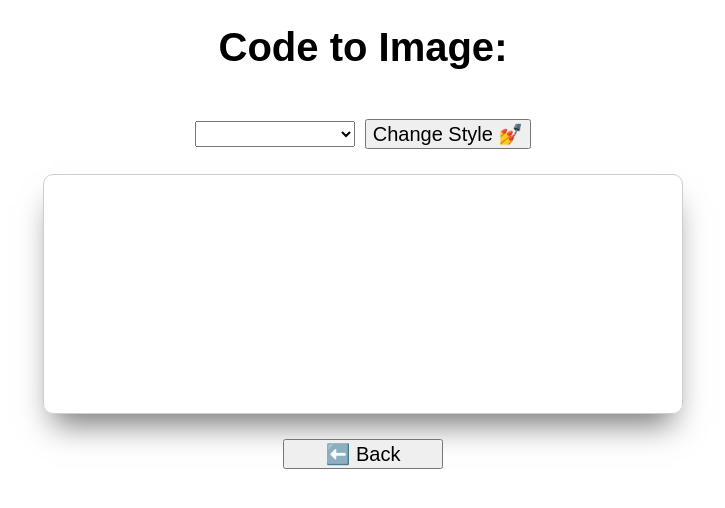
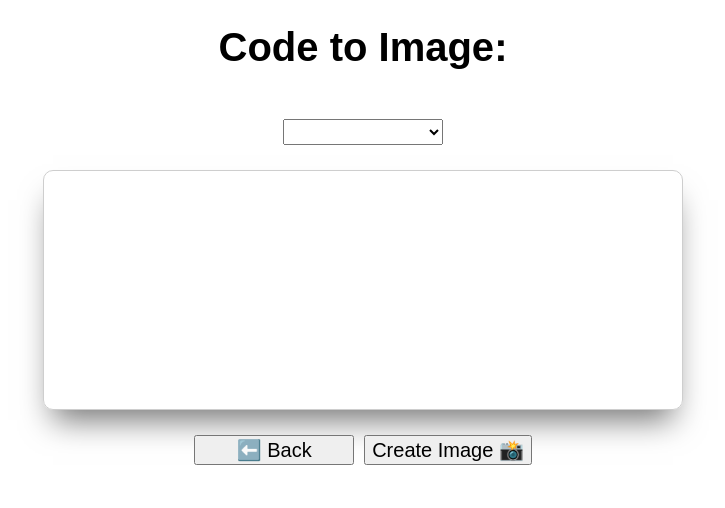
Before and after one commit to Rishi-42/code_image_generator, a Flask app: template templates/style_selection.html in a window 1280 px wide. Shown: the top 508 px of the page, without its empty margins (277-1002 px from the left). Run offline with Flask 3, Linux system fonts and the light colour scheme; the template is opened without the code that fills it, so the values that code supplies are empty.

Commit message:
Added features to get image screenshot and save it.

```diff
--- a/app.py
+++ b/app.py
@@ -10,11 +10,14 @@ from pygments import highlight
 from pygments.formatters import HtmlFormatter
 from pygments.lexers import Python3Lexer
 from pygments.styles import get_all_styles
+import base64
+from utils import take_screenshot_from_url
 
 app = Flask(__name__)
 app.secret_key = "98e4402ad4b480fc4e82c7a0777ff34d247b6ccf29ef03532b3ca6e0e08f38f9"
 PLACEHOLDER_CODE = "print('Hello, World!')"
 DEFAULT_STYLE = "monokai"
+NO_CODE_FALLBACK = "# No Code Entered"
 
 @app.route("/", methods=["GET"])
 def code():
@@ -29,12 +32,17 @@ def code():
     }
     return render_template("code_input.html", **context)
 
+@app.route("/save_code", methods=["POST"])
+def save_code():
+    session["code"] = request.form.get("code") or NO_CODE_FALLBACK
+    return redirect(url_for("code"))
+
 @app.route("/save_style", methods=["POST"])
 def save_style():
     if request.form.get("style") is not None:
         session["style"] = request.form.get("style")
     if request.form.get("code") is not None:
-        session["code"] = request.form.get("code")
+        session["code"] = request.form.get("code") or NO_CODE_FALLBACK
     return redirect(url_for("style"))
 
 @app.route("/reset_session", methods=["POST"])
@@ -51,6 +59,7 @@ def style():
     context = {
         "message": "Select Your Style 🎨",
         "all_styles": list(get_all_styles()),
+        "style": session["style"],
         "style_definitions": formatter.get_style_defs(),
         "style_bg_color": formatter.style.background_color,
         "highlighted_code": highlight(
@@ -58,3 +67,18 @@ def style():
         ),
     }
     return render_template("style_selection.html", **context)
+
+@app.route("/image", methods=["GET"])
+def image():
+    session_data = {
+        "name": app.config["SESSION_COOKIE_NAME"],
+        "value": request.cookies.get(app.config["SESSION_COOKIE_NAME"]),
+        "url": request.host_url,
+    }
+    target_url = request.host_url + url_for("style")
+    image_bytes = take_screenshot_from_url(target_url, session_data)
+    context = {
+        "message": "Done! 🎉",
+        "image_b64": base64.b64encode(image_bytes).decode("utf-8"),
+    }
+    return render_template("image.html", **context)
--- a/static/styles.css
+++ b/static/styles.css
@@ -60,3 +60,14 @@ select {
     margin: 1em;
     line-height: 1.4em;
 }
+
+.code-picture {
+    text-align: center;
+}
+
+.code-picture img {
+    margin: 1em 0;
+    border: 1px solid #cecece;
+    max-width: 80%;
+    padding: 1em;
+}
--- a/templates/style_selection.html
+++ b/templates/style_selection.html
@@ -12,16 +12,20 @@
     background-color: {{ style_bg_color }};
   }
 </style>
-<form>
+<script>
+  document.addEventListener("DOMContentLoaded", () => {
+    document.querySelector("select").addEventListener("change", () => {
+      document.querySelector("form").submit();
+    });
+  });
+</script>
+<form method="post" action="{{ url_for('save_style') }}">
   <div class="controls">
     <select name="style">
       {% for style_name in all_styles %}
-        <option value="{{ style_name }}">{{ style_name }}</option>
+        <option value="{{ style_name }}" {% if style_name == style %}selected{% endif %} >{{ style_name }}</option>
       {% endfor %}
     </select>
-    <button formmethod="post" formaction="{{ url_for('save_style') }}">
-      Change Style 💅
-    </button>
   </div>
   <div class="code">
     {{ highlighted_code | safe }}
@@ -30,6 +34,9 @@
     <button formmethod="get" formaction="{{ url_for('code') }}">
       ⬅️ Back
     </button>
+    <button formmethod="get" formaction="{{ url_for('image') }}">
+      Create Image 📸
+    </button>
   </div>
 </form>
 {% endblock content %}
```
Also changed, not shown: templates/image.html (added, +29 -0 lines).
